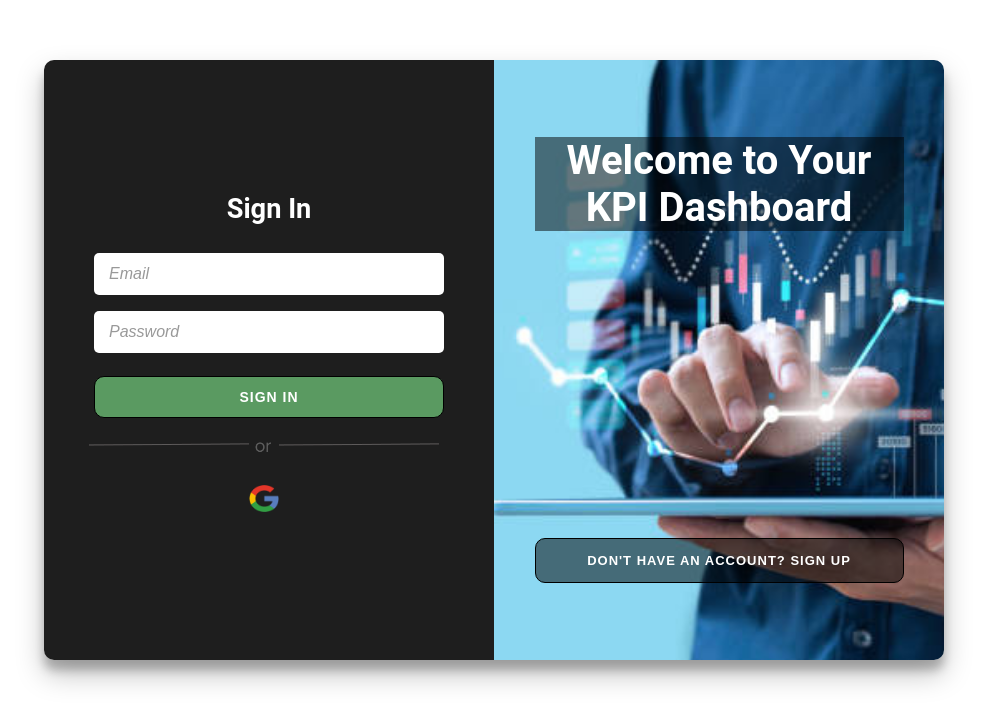
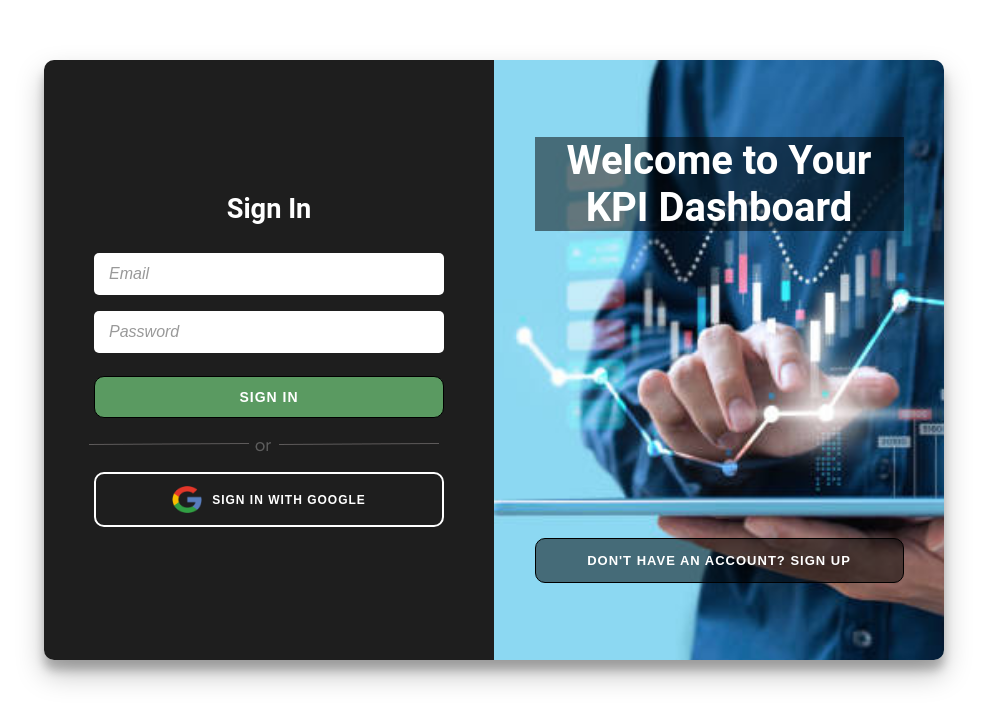
Before and after one commit to KrishitaGarg/Financial-Data-Dashboard, a React (Create React App) app in the folder financial-data-dashboard/: page / in a window 1280 px wide. Shown: the top 724 px of the page, without its empty margins (88-1075 px from the left). Built offline with nearby package versions, Linux system fonts and the light colour scheme; no server answers.

Commit message:
Update login.jsx

```diff
--- a/financial-data-dashboard/src/components/Login/login.jsx
+++ b/financial-data-dashboard/src/components/Login/login.jsx
@@ -248,7 +248,14 @@ const SignInSignUp = ({ onLogin }) => {
   return (
     <Container>
       <SignUpContainer signingIn={signIn}>
-        <Form onSubmit={handleSignUp}>
+        <Form
+          onSubmit={handleSignUp}
+          style={{
+            display: "flex",
+            flexDirection: "column",
+            alignItems: "center",
+          }}
+        >
           <Title>Create Account</Title>
           <Input
             type="text"
@@ -286,12 +293,22 @@ const SignInSignUp = ({ onLogin }) => {
             alt="Or"
             style={{ marginRight: "10px", width: "350px", marginTop: "15px" }}
           />
-          <GhostButton onClick={handleGoogleSignUp} style={{ width: "100%" }}>
+          <GhostButton
+            onClick={handleGoogleSignUp}
+            style={{
+              width: "100%",
+              display: "flex",
+              alignItems: "center",
+              justifyContent: "center",
+              border: "2px solid white",
+            }}
+          >
             <img
               src={GoogleIcon}
               alt="Google"
               style={{ marginRight: "10px", width: "30px" }}
             />
+            Sign Up with Google
           </GhostButton>
           <Button type="submit" style={{ width: "100%", fontSize: "14px" }}>
             Sign Up
@@ -300,7 +317,14 @@ const SignInSignUp = ({ onLogin }) => {
       </SignUpContainer>
 
       <SignInContainer signingIn={signIn}>
-        <Form onSubmit={handleSignIn}>
+        <Form
+          onSubmit={handleSignIn}
+          style={{
+            display: "flex",
+            flexDirection: "column",
+            alignItems: "center",
+          }}
+        >
           <Title>Sign In</Title>
           <Input
             type="email"
@@ -324,12 +348,22 @@ const SignInSignUp = ({ onLogin }) => {
             alt="Or"
             style={{ marginRight: "10px", width: "350px", marginTop: "15px" }}
           />
-          <GhostButton onClick={handleGoogleSignIn} style={{ width: "100%" }}>
+          <GhostButton
+            onClick={handleGoogleSignIn}
+            style={{
+              width: "100%",
+              display: "flex",
+              alignItems: "center",
+              justifyContent: "center",
+              border: "2px solid white",
+            }}
+          >
             <img
               src={GoogleIcon}
               alt="Google"
               style={{ marginRight: "10px", width: "30px" }}
             />
+            Sign In with Google
           </GhostButton>
         </Form>
       </SignInContainer>
```
